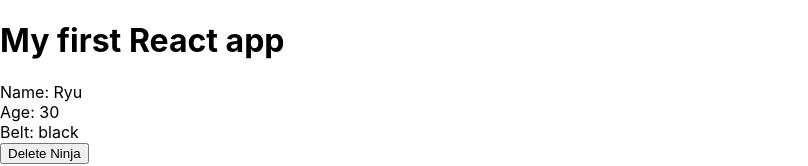
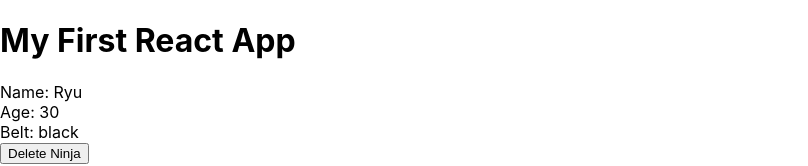
Before and after one commit to pmswami/MERN, a React (Create React App) app in the folder react-redux/: page / in a window 1280 px wide. Shown: the top 166 px of the page, without its empty margins (0-808 px from the left). Built offline with nearby package versions, Linux system fonts and the light colour scheme.

Commit message:
added lifecycle methods

```diff
--- a/react-redux/src/App.js
+++ b/react-redux/src/App.js
@@ -43,10 +43,18 @@
     let ninjas = this.state.ninjas.filter((ninja) => ninja.id !== id);
     this.setState({ ninjas: ninjas });
   };
+
+  componentDidMount() {
+    console.log("Component Mounted");
+  }
+  componentDidUpdate(prevProps, prevState) {
+    console.log("Component Updated");
+    console.log(prevProps, prevState);
+  }
   render() {
     return (
       <div className="App">
-        <h1>My first React app</h1>
+        <h1>My First React App</h1>
         <Ninjas deleteNinja={this.deleteNinja} ninjas={this.state.ninjas} />
         <AddNinja addNinja={this.addNinja} />
       </div>
```
